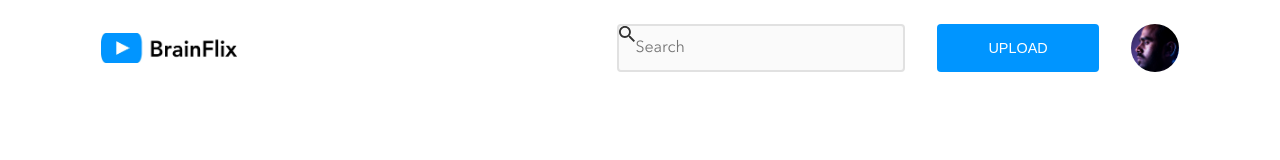
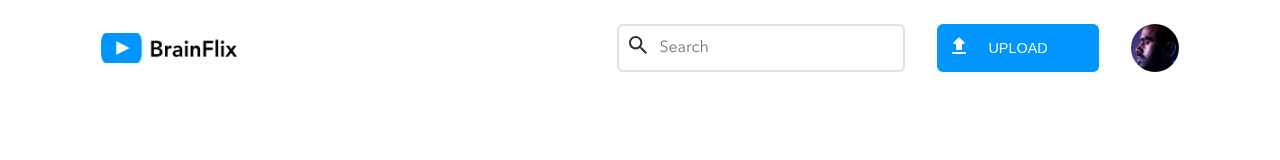
Before and after one commit to duongstephon/stephon-duong-brainflix, a React (Create React App) app: page / in a window 1280 px wide. Shown: the top 160 px of the page. Built offline with nearby package versions, Linux system fonts and the light colour scheme; the HTML template or start-up script is replaced by a standard one.

Commit message:
added logos to search bar and button

```diff
--- a/src/components/Header/Header.scss
+++ b/src/components/Header/Header.scss
@@ -56,6 +56,7 @@
     }
 
     &__button {
+        background: url('../../assets/icons/upload.svg') no-repeat scroll 10px 10px;
         @include mixins.uploadButton;
         align-items: center;
 
@@ -66,11 +67,16 @@
 
     &__tablet-button {
         display: none;
+        background: url('../../assets/icons/upload.svg') no-repeat scroll 10px 10px;
 
         @include mixins.tablet {
             display: inline;
             @include mixins.uploadButton;
             width: 15rem;
+            margin: 1rem;
+        }
+
+        @include mixins.desktop {
             margin: 1rem 2rem;
         }
     }
--- a/src/components/SearchBar/SearchBar.js
+++ b/src/components/SearchBar/SearchBar.js
@@ -1,5 +1,6 @@
 import React from 'react';
-import './SearchBar.scss'
+import './SearchBar.scss';
+import SearchLogo from '../../assets/icons/search.svg';
 
 const SearchBar = () => {
     return (
--- a/src/components/SearchBar/SearchBar.scss
+++ b/src/components/SearchBar/SearchBar.scss
@@ -16,23 +16,21 @@
         font-size: 1rem;
         font-weight: 400;
         font-style: normal;
-        padding: 0.75rem 0.75rem 0.75rem 1.5rem;
+        padding: 0.75rem 0.75rem 0.75rem 2.5rem;
         background-color: #FAFAFA;
         border: solid 2px variables.$brainflix-mercury;
-        border-radius: 4px;
+        border-radius: 6px;
         width: 100%;
         height: 3rem;
         resize: none;
-        background-image: url('../../assets/icons/search.svg');
-        background-size: 1rem;
-        background-repeat: no-repeat;
+        background: url('../../assets/icons/search.svg') no-repeat scroll 10px 10px;
 
         &:active {
             border-color: variables.$brainflix-black;
         }
 
         @include mixins.tablet {
-            padding: 1rem;
+            padding: 1rem 2.5rem;
         }
 
         @include mixins.desktop {
--- a/src/styles/partials/mixins.scss
+++ b/src/styles/partials/mixins.scss
@@ -21,6 +21,6 @@
     color: variables.$brainflix-white;
     text-transform: uppercase;
     border: none;
-    border-radius: 4px;
+    border-radius: 6px;
     padding: 1rem 0rem;
 }
```
